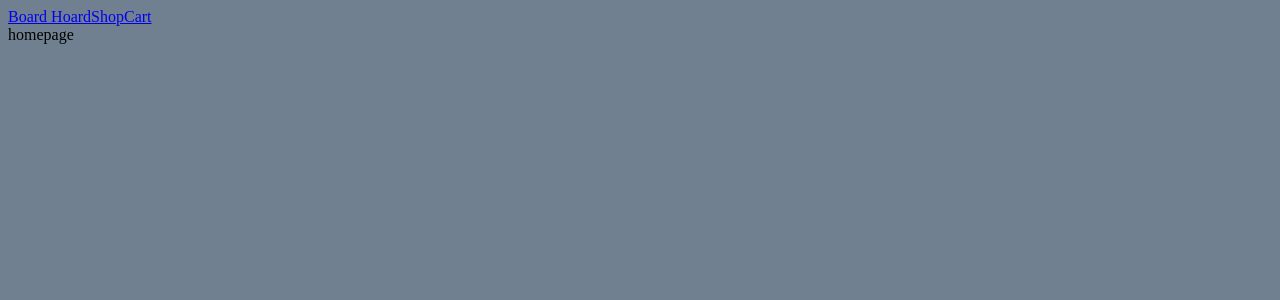
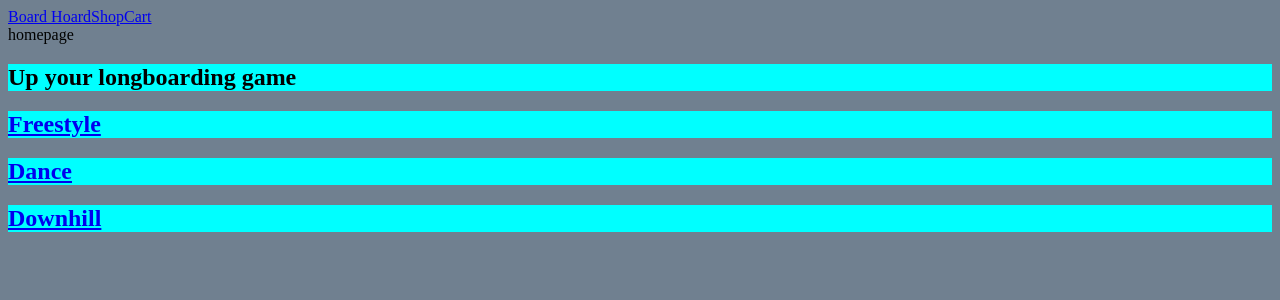
Before and after one commit to sdrew712/board-hoard, a React (Create React App) app in the folder client/: page / in a window 1280 px wide. Shown: the top 300 px of the page. Built offline with nearby package versions, Linux system fonts and the light colour scheme.

Commit message:
add boxes to homepage

```diff
--- /dev/null
+++ b/client/src/components/HomePage/NavBox.jsx
@@ -0,0 +1,22 @@
+import React from "react";
+import { Link } from "react-router-dom";
+
+const NavBox = ({ text, nav }) => {
+  if (nav) {
+    return (
+      <Link to={`/shop?category=${text}`}>
+        <div style={{ backgroundColor: "aqua" }}>
+          <h2>{text}</h2>
+        </div>
+      </Link>
+    );
+  } else {
+    return (
+      <div style={{ backgroundColor: "aqua" }}>
+        <h2>{text}</h2>
+      </div>
+    );
+  }
+};
+
+export default NavBox;
--- a/client/src/components/HomePage/index.jsx
+++ b/client/src/components/HomePage/index.jsx
@@ -1,7 +1,16 @@
 import React from "react";
+import NavBox from "./NavBox";
 
 const HomePage = () => {
-  return <div>homepage</div>;
+  return (
+    <div>
+      homepage
+      <NavBox text="Up your longboarding game" />
+      <NavBox text="Freestyle" nav={true} />
+      <NavBox text="Dance" nav={true} />
+      <NavBox text="Downhill" nav={true} />
+    </div>
+  );
 };
 
 export default HomePage;
```
